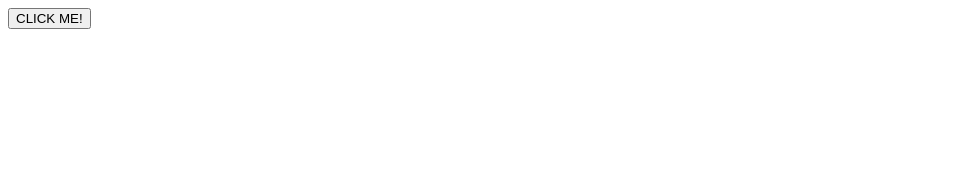
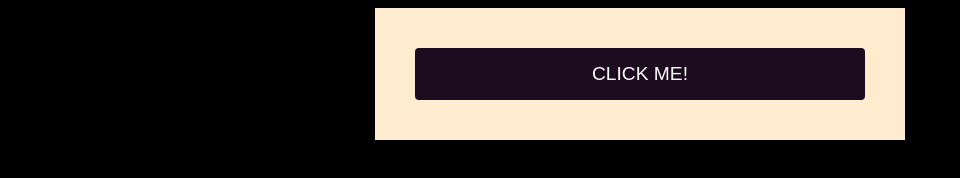
Before and after one commit to ErosEloi/projeto_trafficLight, a plain HTML site: page index.html in a window 1280 px wide. Shown: the whole page, without its empty margins (0-960 px from the left). Drawn offline with Linux system fonts and the light colour scheme.

Commit message:
closes #2 - adicionar o CSS externo

```diff
--- a/index.html
+++ b/index.html
@@ -5,6 +5,7 @@
     <meta charset="UTF-8">
     <meta name="viewport" content="width=device-width, initial-scale=1.0">
     <title>Traffic Light</title>
+    <link rel="stylesheet" href="style.css">
 </head>
 
 <body>
--- /dev/null
+++ b/style.css
@@ -0,0 +1,23 @@
+body{
+    background-color: #000;
+}
+
+button{
+    border: none;
+    border-radius: 4px;
+    color: white;
+    background-color: #1D0C1F;
+    text-decoration: none;
+    font-size: 1.2rem;
+    padding: 15px 32px;
+    cursor: pointer;
+}
+
+.container{
+    background-color: #FFECCE;
+    padding: 40px;
+    width: 450px;
+    margin: auto;
+    display: flex;
+    flex-direction: column;
+}
```
